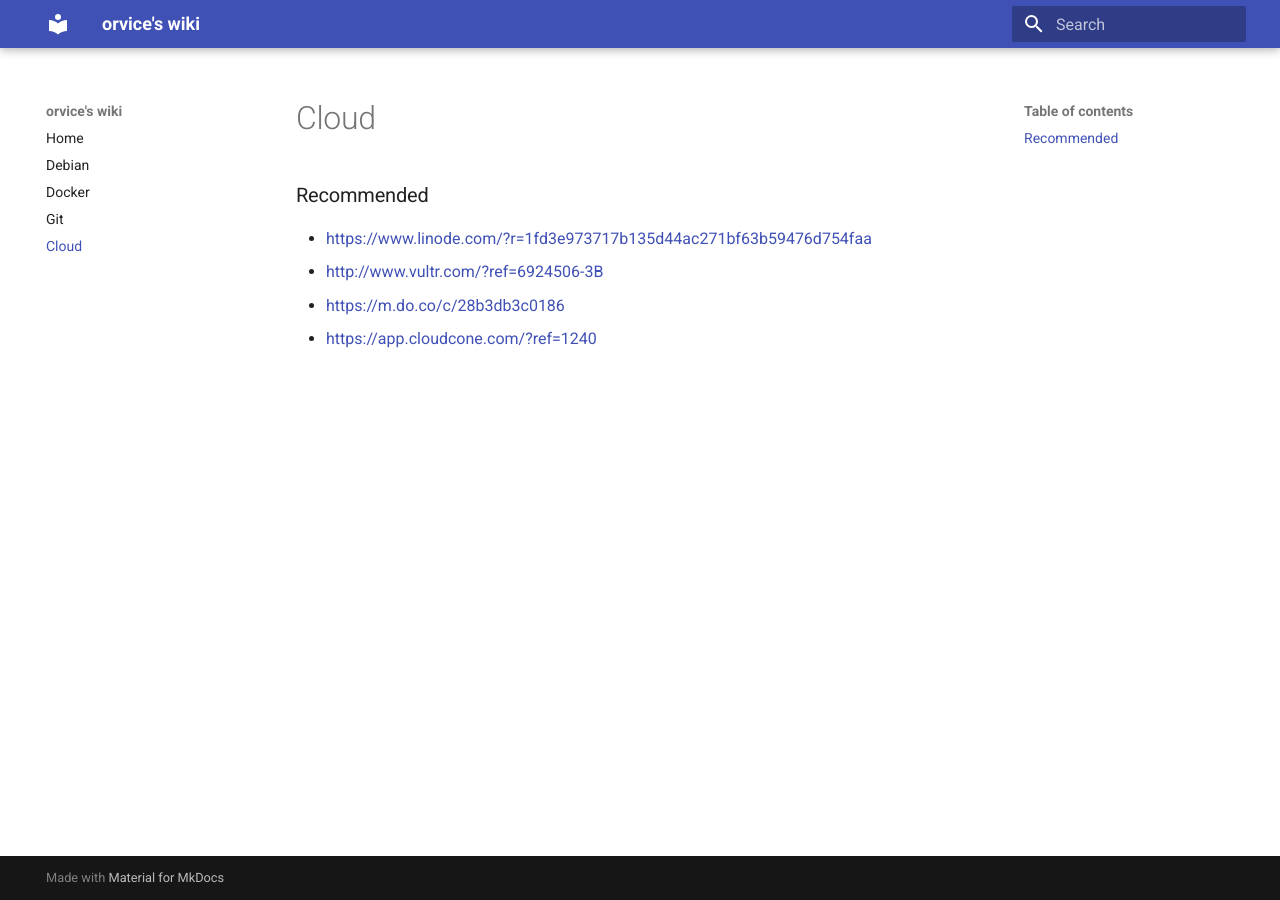
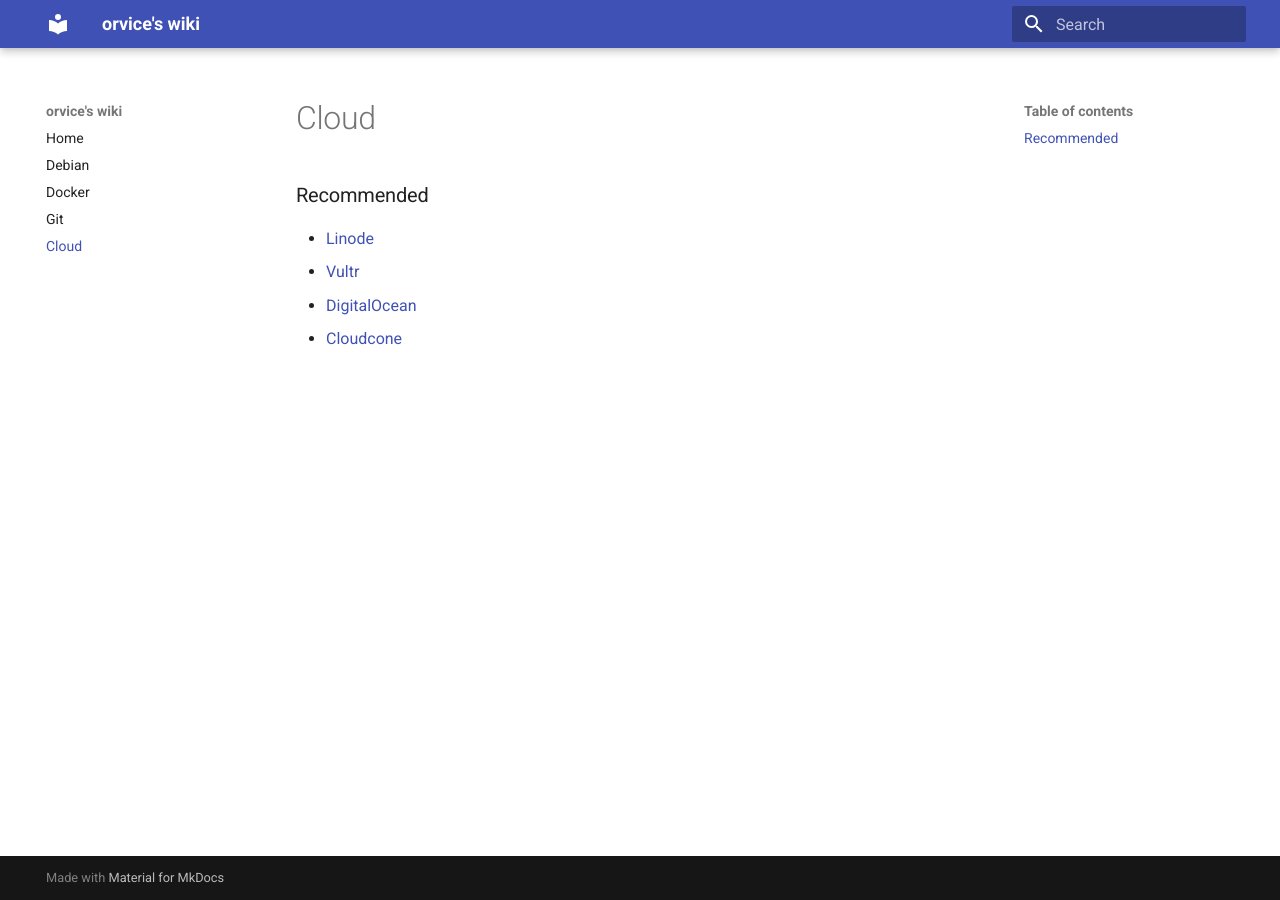
Before and after one commit to orvice/wiki, an MkDocs documentation site: the page built from docs/cloud.md, in a window 1280 px wide. Built offline with MkDocs 1.6.1 and Material for MkDocs 9.7.7, drawn with Linux system fonts in a browser that asks for light colours; old or Windows-style settings are respelled for this version of MkDocs.

Commit message:
update cloud

```diff
--- a/docs/cloud.md
+++ b/docs/cloud.md
@@ -3,7 +3,7 @@
 
 ### Recommended
 
-  * [https://www.linode.com/?r=1fd3e973717b135d44ac271bf63b59476d754faa](Linode)
-  * [http://www.vultr.com/?ref=6924506-3B](Vultr)
-  * [https://m.do.co/c/28b3db3c0186](DigitalOcean)
-  * [https://app.cloudcone.com/?ref=1240](Cloudcone)
+  * [Linode](https://www.linode.com/?r=1fd3e973717b135d44ac271bf63b59476d754faa)
+  * [Vultr](http://www.vultr.com/?ref=6924506-3B)
+  * [DigitalOcean](https://m.do.co/c/28b3db3c0186)
+  * [Cloudcone](https://app.cloudcone.com/?ref=1240)
```
